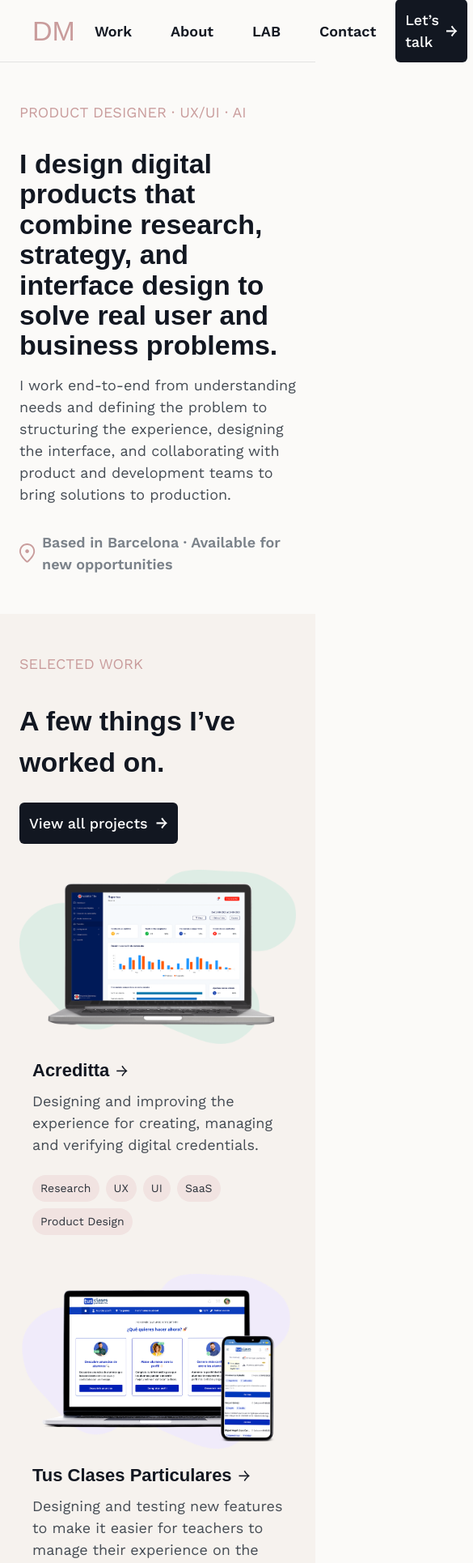
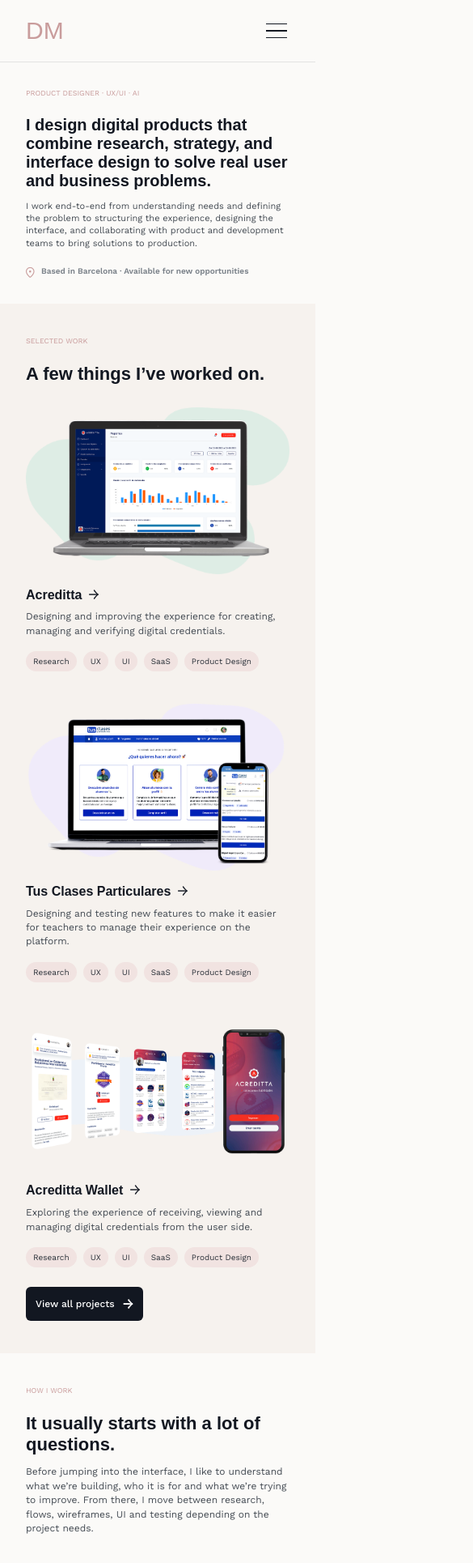
Before and after one commit to danielamunozclavijo28-ops/portfolio-daniela, a Next.js app: page / in a window 390 px wide. Shown: the top 1930 px of the page at 81% size, 585 px wide, since content can reach past the window. Built offline with nearby package versions, Linux system fonts and the light colour scheme.

Commit message:
Improve responsive layouts for home page

```diff
--- a/components/home/Hero.tsx
+++ b/components/home/Hero.tsx
@@ -4,20 +4,20 @@
 export default function Hero() {
   return (
     <section className="bg-background">
-      <div className="mx-auto flex min-h-[530px] max-w-[1512px] items-center gap-8 px-6 py-12 md:px-10 md:py-[72px] xl:px-20">
+      <div className="mx-auto flex min-h-0 max-w-[1512px] items-center gap-8 px-8 py-8 md:min-h-[530px] md:px-10 md:py-[72px] xl:px-20">
         {/* Hero content */}
-        <div className="flex w-full shrink-0 flex-col gap-8 lg:w-[545px]">
-          <p className="text-[18px] font-normal text-accent">
+        <div className="flex w-full shrink-0 flex-col gap-5 md:gap-8 lg:w-[545px]">
+          <p className="text-[9px] font-normal text-accent md:text-[18px]">
             PRODUCT DESIGNER · UX/UI · AI
           </p>
 
-          <div className="flex flex-col gap-4">
-            <h1 className="font-display text-[34px] font-semibold leading-[1.1] tracking-normal text-foreground">
+          <div className="flex flex-col gap-3 md:gap-4">
+            <h1 className="font-display text-[20px] font-semibold leading-[1.15] tracking-normal text-foreground md:text-[34px] md:leading-[1.1]">
               I design digital products that combine research, strategy, and
               interface design to solve real user and business problems.
             </h1>
 
-            <p className="text-[18px] font-normal leading-normal text-[#454C54]">
+            <p className="text-[11px] font-normal leading-[1.4] text-[#454C54] md:text-[18px] md:leading-normal">
               I work end-to-end from understanding needs and defining the
               problem to structuring the experience, designing the interface,
               and collaborating with product and development teams to bring
@@ -25,22 +25,24 @@
             </p>
           </div>
 
-          <div className="flex items-center gap-2">
+          {/* Location and availability */}
+          <div className="flex items-start gap-2">
             <Image
               src="/images/home/home-icons/home-icon-01.svg"
               alt=""
               width={20}
               height={25}
               aria-hidden="true"
+              className="mt-0.5 h-[13px] w-[11px] shrink-0 object-contain md:mt-0 md:h-[25px] md:w-[20px]"
             />
 
-            <p className="text-[18px] font-semibold text-[#7B828A]">
+            <p className="max-w-[260px] text-[10px] font-semibold leading-[1.4] text-[#7B828A] md:max-w-none md:text-[18px] md:leading-normal">
               Based in Barcelona · Available for new opportunities
             </p>
           </div>
         </div>
 
-        {/* Hero image */}
+        {/* Hero image — desktop only */}
         <div className="relative hidden min-h-[386px] flex-1 self-stretch overflow-hidden lg:block">
           <Image
             src="/images/home/home-image-01.png"
--- a/components/home/HowIWork.tsx
+++ b/components/home/HowIWork.tsx
@@ -42,20 +42,23 @@
 
 export default function HowIWork() {
   return (
-    <section id="about" className="bg-background px-20 py-[72px]">
-      <div className="mx-auto flex max-w-[1352px] items-center gap-16">
+    <section
+      id="about"
+      className="bg-background px-8 py-10 md:px-10 md:py-[72px] xl:px-20"
+    >
+      <div className="mx-auto flex max-w-[1352px] flex-col gap-8 md:flex-row md:items-center md:gap-10 lg:gap-16">
         {/* Intro */}
-        <div className="flex w-[314px] shrink-0 flex-col gap-8">
-          <p className="text-[18px] font-normal text-accent">
+        <div className="flex w-full shrink-0 flex-col gap-5 md:w-[280px] md:gap-8 lg:w-[314px]">
+          <p className="text-[9px] font-normal text-accent md:text-[18px]">
             HOW I WORK
           </p>
 
-          <div className="flex flex-col gap-4">
-            <h2 className="font-display text-[34px] font-semibold leading-normal text-foreground">
+          <div className="flex flex-col gap-3 md:gap-4">
+            <h2 className="font-display text-[22px] font-semibold leading-[1.2] text-foreground md:text-[34px] md:leading-normal">
               It usually starts with a lot of questions.
             </h2>
 
-            <p className="text-[18px] font-normal leading-normal text-[#454C54]">
+            <p className="text-[12px] font-normal leading-[1.45] text-[#454C54] md:text-[18px] md:leading-normal">
               Before jumping into the interface, I like to understand what
               we’re building, who it is for and what we’re trying to improve.
               From there, I move between research, flows, wireframes, UI and
@@ -64,27 +67,27 @@
           </div>
         </div>
 
-        {/* Process */}
-        <div className="flex min-w-0 flex-1 flex-col gap-8">
-          <div className="flex w-full items-start justify-between gap-4">
+        {/* Process and AI */}
+        <div className="flex min-w-0 w-full flex-1 flex-col gap-6 md:gap-8">
+          {/* Process steps */}
+          <div className="grid grid-cols-2 gap-x-5 gap-y-7 md:flex md:items-start md:justify-between md:gap-4">
             {steps.map((step) => (
               <div
                 key={step.number}
-                className="flex w-[120px] shrink-0 flex-col gap-6"
+                className="flex min-w-0 flex-col gap-3 md:w-[120px] md:shrink-0 md:gap-6"
               >
-                {/* Larger icons without borders */}
-                <div className="flex h-[50px] w-[50px] items-center justify-center">
+                <div className="flex h-10 w-10 items-center justify-center md:h-[50px] md:w-[50px]">
                   <Image
                     src={step.icon}
                     alt=""
                     width={40}
                     height={40}
                     aria-hidden="true"
-                    className="h-10 w-10 object-contain"
+                    className="h-8 w-8 object-contain md:h-10 md:w-10"
                   />
                 </div>
 
-                <div className="flex flex-col gap-2 text-[18px] leading-normal">
+                <div className="flex flex-col gap-1 text-[12px] leading-[1.4] md:gap-2 md:text-[18px] md:leading-normal">
                   <p className="font-semibold text-foreground">
                     {step.title}
                   </p>
@@ -100,18 +103,18 @@
           <div className="h-px w-full bg-[#D9D8D5]" />
 
           {/* AI statement */}
-          <div className="flex w-full items-start gap-8">
-            <div className="flex w-[474px] shrink-0 items-start gap-4">
+          <div className="flex w-full flex-col gap-5 md:flex-row md:items-start md:gap-8">
+            <div className="flex w-full min-w-0 items-start gap-3 md:w-[474px] md:shrink-0 md:gap-4">
               <Image
                 src="/images/home/home-icons/home-icon-08.svg"
                 alt=""
                 width={28}
                 height={28}
                 aria-hidden="true"
-                className="h-7 w-7 shrink-0 object-contain"
+                className="mt-0.5 h-5 w-5 shrink-0 object-contain md:mt-0 md:h-7 md:w-7"
               />
 
-              <p className="text-[18px] font-normal leading-normal text-[#454C54]">
+              <p className="text-[12px] font-normal leading-[1.45] text-[#454C54] md:text-[18px] md:leading-normal">
                 I use <strong>AI</strong> throughout my workflow to accelerate
                 research, exploration, prototyping and production, while
                 keeping product decisions, thinking and design
@@ -119,8 +122,8 @@
               </p>
             </div>
 
-            {/* Image: AI is a tool, not a replacement */}
-            <div className="flex h-[200px] flex-1 items-center justify-center">
+            {/* AI is a tool, not a replacement */}
+            <div className="flex w-full items-center justify-center md:h-[200px] md:flex-1">
               <Image
                 src="/images/home/image-text-home.png"
                 alt="AI is a tool, not a replacement."
--- a/components/home/SelectedWork.tsx
+++ b/components/home/SelectedWork.tsx
@@ -36,45 +36,35 @@
   return (
     <section
       id="work"
-      className="bg-background-secondary px-6 py-12 md:px-10 md:py-[72px] xl:px-20"
+      className="bg-background-secondary px-8 py-10 md:px-10 md:py-[72px] xl:px-20"
     >
       <div className="mx-auto max-w-[1352px]">
         {/* Section header */}
-        <div className="flex flex-col items-start justify-between gap-6 sm:flex-row sm:items-end">
-          <div className="flex w-full flex-col gap-8 sm:max-w-[545px]">
-            <p className="text-[18px] font-normal text-accent">
+        <div className="flex flex-col items-start gap-5 md:flex-row md:items-end md:justify-between md:gap-6">
+          <div className="flex w-full flex-col gap-5 md:max-w-[545px] md:gap-8">
+            <p className="text-[9px] font-normal text-accent md:text-[18px]">
               SELECTED WORK
             </p>
 
-            <h2 className="font-display text-[34px] font-semibold leading-normal text-foreground">
+            <h2 className="font-display text-[22px] font-semibold leading-[1.2] text-foreground md:text-[34px] md:leading-normal">
               A few things I’ve worked on.
             </h2>
           </div>
-
-          <Link
-            href="/work"
-            className="flex shrink-0 items-center gap-[10px] rounded-[6px] bg-foreground px-3 py-3 text-[18px] font-medium text-white transition-opacity hover:opacity-90"
-          >
-            <span>View all projects</span>
-            <span aria-hidden="true" className="text-[20px] leading-none">
-              →
-            </span>
-          </Link>
         </div>
 
         {/* Projects */}
-        <div className="mt-8 grid grid-cols-1 gap-8 md:grid-cols-2 lg:grid-cols-3 lg:gap-6">
+        <div className="mt-7 grid grid-cols-1 gap-6 md:mt-8 md:grid-cols-2 md:gap-8 lg:grid-cols-3 lg:gap-6">
           {projects.map((project) => (
             <Link
               key={project.title}
               href={project.href}
-              className="group block min-w-0 rounded-[20px] transition-opacity hover:opacity-80 focus-visible:outline-2 focus-visible:outline-offset-4 focus-visible:outline-accent"
+              className="group block min-w-0 rounded-[12px] transition-opacity hover:opacity-80 focus-visible:outline-2 focus-visible:outline-offset-4 focus-visible:outline-accent"
               aria-label={`View ${project.title} case study`}
             >
-              <article className="flex h-full w-full flex-col overflow-hidden rounded-[20px]">
+              <article className="flex h-full w-full min-w-0 flex-col overflow-hidden">
                 {/* Project image */}
                 <div
-                  className="relative w-full overflow-hidden rounded-[12px]"
+                  className="relative w-full overflow-hidden rounded-[8px] md:rounded-[12px]"
                   style={{ aspectRatio: project.aspectRatio }}
                 >
                   <Image
@@ -82,27 +72,27 @@
                     alt={`${project.title} project preview`}
                     fill
                     className="object-cover"
-                    sizes="(max-width: 767px) 100vw, (max-width: 1023px) 50vw, 419px"
+                    sizes="(max-width: 767px) calc(100vw - 64px), (max-width: 1023px) 50vw, 419px"
                   />
                 </div>
 
                 {/* Project information */}
-                <div className="flex w-full flex-1 flex-col gap-6 p-4 md:p-6">
+                <div className="flex w-full flex-1 flex-col gap-4 px-0 py-4 md:gap-6 md:p-6">
                   <div className="flex w-full flex-col gap-2">
-                    <div className="flex items-center gap-2">
-                      <h3 className="font-display text-[22px] font-semibold leading-normal text-foreground">
+                    <div className="flex items-start gap-2">
+                      <h3 className="min-w-0 font-display text-[16px] font-semibold leading-[1.3] text-foreground md:text-[22px] md:leading-normal">
                         {project.title}
                       </h3>
 
                       <span
                         aria-hidden="true"
-                        className="text-[20px] leading-none text-foreground"
+                        className="shrink-0 text-[18px] leading-none text-foreground md:text-[20px]"
                       >
                         →
                       </span>
                     </div>
 
-                    <p className="text-[18px] font-normal leading-normal text-[#454C54]">
+                    <p className="text-[12px] font-normal leading-[1.45] text-[#454C54] md:text-[18px] md:leading-normal">
                       {project.description}
                     </p>
                   </div>
@@ -112,7 +102,7 @@
                     {project.tags.map((tag) => (
                       <span
                         key={tag}
-                        className="rounded-[20px] bg-[#F1E3E1] px-[10px] py-[6px] text-[14px] font-normal leading-normal text-[#2C323A]"
+                        className="rounded-[20px] bg-[#F1E3E1] px-[9px] py-[5px] text-[10px] font-normal leading-normal text-[#2C323A] md:px-[10px] md:py-[6px] md:text-[14px]"
                       >
                         {tag}
                       </span>
@@ -123,6 +113,19 @@
             </Link>
           ))}
         </div>
+
+        {/* View all projects — mobile and desktop */}
+        <div className="mt-2 flex justify-start md:mt-8">
+          <Link
+            href="/work"
+            className="inline-flex items-center gap-[10px] rounded-[6px] bg-foreground px-3 py-3 text-[12px] font-medium text-white transition-opacity hover:opacity-90 md:text-[18px]"
+          >
+            <span>View all projects</span>
+            <span aria-hidden="true" className="text-[18px] leading-none md:text-[20px]">
+              →
+            </span>
+          </Link>
+        </div>
       </div>
     </section>
   );
--- a/components/layout/Footer.tsx
+++ b/components/layout/Footer.tsx
@@ -1,13 +1,33 @@
 
+import Link from "next/link";
 import Image from "next/image";
-import Link from "next/link";
 
 export default function Footer() {
   return (
-    <footer
-      id="contact"
-      className="bg-background-secondary px-6 pt-[72px] md:px-20"
+    <footer id="contact">
+      {/* Mobile footer — 390 × 77 reference */}
+      <div className="flex h-[77px] items-center justify-between bg-[#F6F2EE] px-8 md:hidden">
+        <Link
+          href="/"
+          className="font-display text-[30px] leading-none text-accent"
+          aria-label="Back to home"
         >
+          DM
+        </Link>
+
+        <Link
+          href="/contact"
+          className="flex h-[45px] items-center justify-center gap-3 rounded-[6px] bg-[#121721] px-4 text-[14px] font-semibold text-white transition-opacity hover:opacity-90"
+        >
+          <span>Let’s talk</span>
+          <span aria-hidden="true" className="text-xl leading-none">
+            →
+          </span>
+        </Link>
+      </div>
+
+      {/* Desktop footer */}
+      <div className="hidden bg-background-secondary px-6 pt-[72px] md:block md:px-20">
         <div className="mx-auto flex min-h-[406px] max-w-[1352px] flex-col">
           {/* Main content */}
           <div className="flex flex-1 flex-col justify-between gap-12 md:flex-row">
@@ -27,7 +47,6 @@
                 </p>
               </div>
 
-            {/* Contact CTA */}
               <Link
                 href="/contact"
                 className="flex w-fit items-center gap-[10px] rounded-[6px] bg-foreground px-3 py-3 text-[18px] font-medium text-white transition-opacity hover:opacity-90"
@@ -40,7 +59,7 @@
             </div>
 
             {/* Contact links */}
-          <div className="flex items-start gap-12 pt-0 md:pt-[68px]">
+            <div className="flex items-start gap-12 pt-[68px]">
               {/* Email */}
               <a
                 href="mailto:danielamunoz5428@gmail.com"
@@ -84,7 +103,7 @@
           </div>
 
           {/* Bottom */}
-        <div className="flex min-h-[72px] flex-col items-start justify-center gap-5 py-5 sm:flex-row sm:items-center sm:gap-8 sm:py-0">
+          <div className="flex min-h-[72px] flex-row items-center justify-center gap-8">
             <Link
               href="/"
               className="font-display text-[34px] leading-none text-accent"
@@ -93,11 +112,12 @@
               DM
             </Link>
 
-          <div className="hidden h-px flex-1 bg-[#D9D8D5] sm:block" />
+            <div className="h-px flex-1 bg-[#D9D8D5]" />
 
-          <p className="text-[14px] font-normal text-[#7B828A] sm:text-[18px]">
+            <p className="text-[18px] font-normal text-[#7B828A]">
               Designed in Barcelona · Built with curiosity.
             </p>
+          </div>
         </div>
       </div>
     </footer>
--- a/components/layout/Header.tsx
+++ b/components/layout/Header.tsx
@@ -1,41 +1,49 @@
 
 "use client";
 
+import { useState } from "react";
 import Link from "next/link";
 import { usePathname } from "next/navigation";
 
+const navigation = [
+  { label: "Work", href: "/work" },
+  { label: "About", href: "/about" },
+  { label: "LAB", href: "/lab" },
+  { label: "Contact", href: "/contact" },
+];
+
 export default function Header() {
   const pathname = usePathname();
+  const [menuOpen, setMenuOpen] = useState(false);
 
   const handleNavigate = (href: string) => {
+    setMenuOpen(false);
+
     if (pathname === href) {
       window.scrollTo({ top: 0, behavior: "smooth" });
     }
   };
 
   return (
-    <header className="sticky top-0 z-50 h-[77px] border-b border-foreground/10 bg-background">
-      <div className="mx-auto flex h-full max-w-[1512px] items-center justify-between px-10">
+    <header className="sticky top-0 z-50 border-b border-foreground/10 bg-background">
+      <div className="mx-auto flex h-[76px] max-w-[1512px] items-center justify-between px-8 md:h-[77px] md:px-10">
+        {/* Logo */}
         <Link
           href="/"
           onClick={() => handleNavigate("/")}
-          className="font-display text-[34px] leading-none text-accent"
+          className="font-display text-[30px] leading-none text-accent md:text-[34px]"
           aria-label="Daniela Muñoz Clavijo — Home"
         >
           DM
         </Link>
 
-        <nav className="flex items-center">
-          {[
-            { label: "Work", href: "/work" },
-            { label: "About", href: "/about" },
-            { label: "LAB", href: "/lab" },
-            { label: "Contact", href: "/contact" },
-          ].map((item) => (
+        {/* Desktop navigation */}
+        <nav className="hidden items-center md:flex" aria-label="Main navigation">
+          {navigation.map((item) => (
             <Link
               key={item.href}
               href={item.href}
-              scroll={true}
+              scroll
               onClick={() => handleNavigate(item.href)}
               className="px-6 py-3 text-[18px] font-semibold text-foreground transition-opacity hover:opacity-60"
             >
@@ -44,18 +52,80 @@
           ))}
         </nav>
 
+        {/* Desktop CTA */}
         <Link
           href="/contact"
-          scroll={true}
+          scroll
           onClick={() => handleNavigate("/contact")}
-          className="flex items-center gap-2 rounded-[6px] bg-foreground px-3 py-3 text-[18px] font-medium text-white transition-opacity hover:opacity-90"
+          className="hidden items-center gap-2 rounded-[6px] bg-foreground px-3 py-3 text-[18px] font-medium text-white transition-opacity hover:opacity-90 md:flex"
         >
           <span>Let’s talk</span>
           <span aria-hidden="true" className="text-[20px] leading-none">
             →
           </span>
         </Link>
+
+        {/* Mobile menu button */}
+        <button
+          type="button"
+          aria-label={menuOpen ? "Close navigation menu" : "Open navigation menu"}
+          aria-expanded={menuOpen}
+          aria-controls="mobile-navigation"
+          onClick={() => setMenuOpen((open) => !open)}
+          className="flex size-8 items-center justify-center text-foreground md:hidden"
+        >
+          <span className="flex w-[26px] flex-col gap-[7px]" aria-hidden="true">
+            <span
+              className={`h-[1.5px] w-full bg-current transition-transform ${
+                menuOpen ? "translate-y-[8.5px] rotate-45" : ""
+              }`}
+            />
+            <span
+              className={`h-[1.5px] w-full bg-current transition-opacity ${
+                menuOpen ? "opacity-0" : ""
+              }`}
+            />
+            <span
+              className={`h-[1.5px] w-full bg-current transition-transform ${
+                menuOpen ? "-translate-y-[8.5px] -rotate-45" : ""
+              }`}
+            />
+          </span>
+        </button>
       </div>
+
+      {/* Mobile navigation panel */}
+      {menuOpen && (
+        <nav
+          id="mobile-navigation"
+          aria-label="Mobile navigation"
+          className="border-t border-foreground/10 bg-background px-8 py-4 md:hidden"
+        >
+          <div className="flex flex-col">
+            {navigation.map((item) => (
+              <Link
+                key={item.href}
+                href={item.href}
+                onClick={() => handleNavigate(item.href)}
+                className="border-b border-foreground/10 py-4 text-base font-semibold text-foreground last:border-b-0"
+              >
+                {item.label}
+              </Link>
+            ))}
+
+            <Link
+              href="/contact"
+              onClick={() => handleNavigate("/contact")}
+              className="mt-4 flex w-fit items-center gap-2 rounded-[6px] bg-foreground px-4 py-3 text-base font-medium text-white"
+            >
+              <span>Let’s talk</span>
+              <span aria-hidden="true" className="text-xl leading-none">
+                →
+              </span>
+            </Link>
+          </div>
+        </nav>
+      )}
     </header>
   );
 }
```
Also changed, not shown: components/home/AIWorkflow.tsx (+24 -15 lines), components/home/Lab.tsx (+19 -16 lines). Lines whose indentation alone changed are shown as unchanged.
